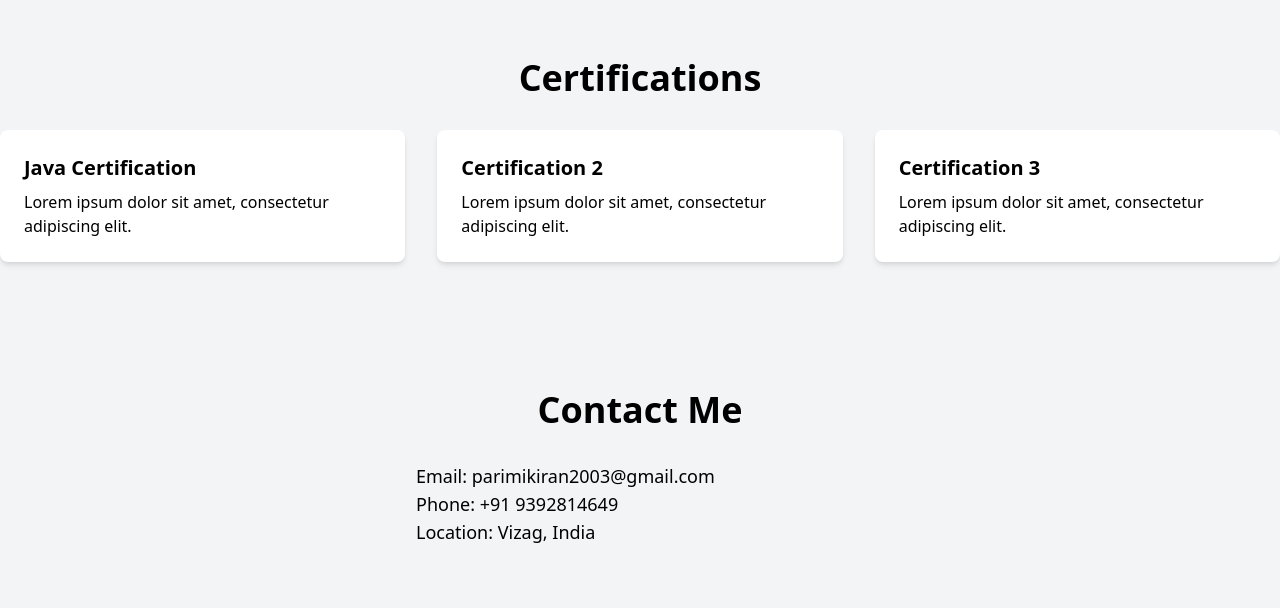
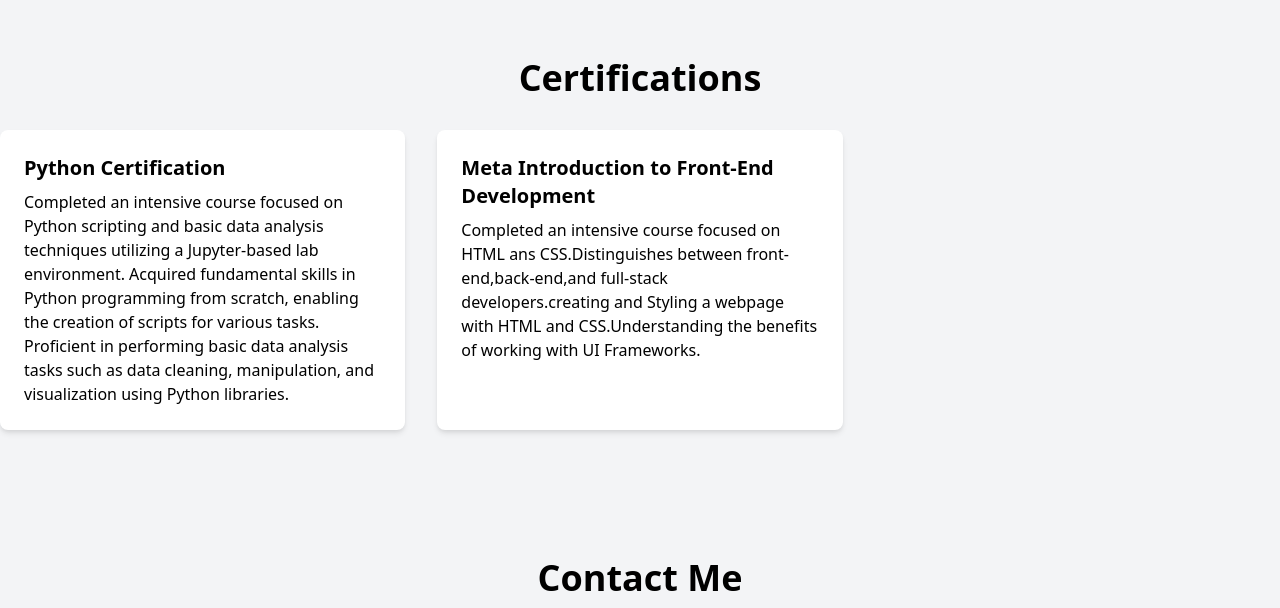
Before and after one commit to kiran2203/portfolio, a plain HTML site: page index.html in a window 1280 px wide. Shown: the part 1360-1968 px from the top of the page. Drawn offline with nearby package versions, Linux system fonts and the light colour scheme.

Commit message:
added certification content

```diff
--- a/index.html
+++ b/index.html
@@ -146,21 +146,27 @@
             <!-- Certification Cards -->
             <div class="grid grid-cols-1 md:grid-cols-2 lg:grid-cols-3 gap-8">
                 <!-- Replace the following with your certification cards -->
-                <div class="bg-white rounded-lg shadow-md p-6">
-                    <h3 class="font-bold text-xl mb-2">Java Certification</h3>
-                    <p>Lorem ipsum dolor sit amet, consectetur adipiscing elit.</p>
+                <div class="bg-white rounded-lg shadow-md p-6 relative">
+                    <h3 class="font-bold text-xl mb-2 flex items-center">
+                        <span>Python Certification</span>
+                        <!-- View Certificate Icon -->
+                        <a href="path_to_certificate_pdf" class="ml-2 text-gray-600 hover:text-gray-800" title="View Certificate"><i class="fas fa-file-certificate"></i></a>
+                    </h3>
+                    <p>Completed an intensive course focused on Python scripting and basic data analysis techniques utilizing a Jupyter-based lab environment. Acquired fundamental skills in Python programming from scratch, enabling the creation of scripts for various tasks. Proficient in performing basic data analysis tasks such as data cleaning, manipulation, and visualization using Python libraries.</p>
                 </div>
-                <div class="bg-white rounded-lg shadow-md p-6">
-                    <h3 class="font-bold text-xl mb-2">Certification 2</h3>
-                    <p>Lorem ipsum dolor sit amet, consectetur adipiscing elit.</p>
-                </div>
-                <div class="bg-white rounded-lg shadow-md p-6">
-                    <h3 class="font-bold text-xl mb-2">Certification 3</h3>
-                    <p>Lorem ipsum dolor sit amet, consectetur adipiscing elit.</p>
+                <div class="bg-white rounded-lg shadow-md p-6 relative">
+                    <h3 class="font-bold text-xl mb-2 flex items-center">
+                        <span>Meta Introduction to Front-End Development</span>
+                        <!-- View Certificate Icon -->
+                        <a href="path_to_certificate_pdf" class="ml-2 text-gray-600 hover:text-gray-800" title="View Certificate"><i class="fas fa-file-certificate"></i></a>
+                    </h3>
+                    <p>Completed an intensive course focused on HTML ans CSS.Distinguishes between front-end,back-end,and full-stack developers.creating and Styling a webpage with HTML and CSS.Understanding the benefits of working with UI Frameworks.</p>
                 </div>
             </div>
         </div>
     </section>
+
+
 
     <!-- Contact Section -->
     <section id="contact" class="py-16">
```
